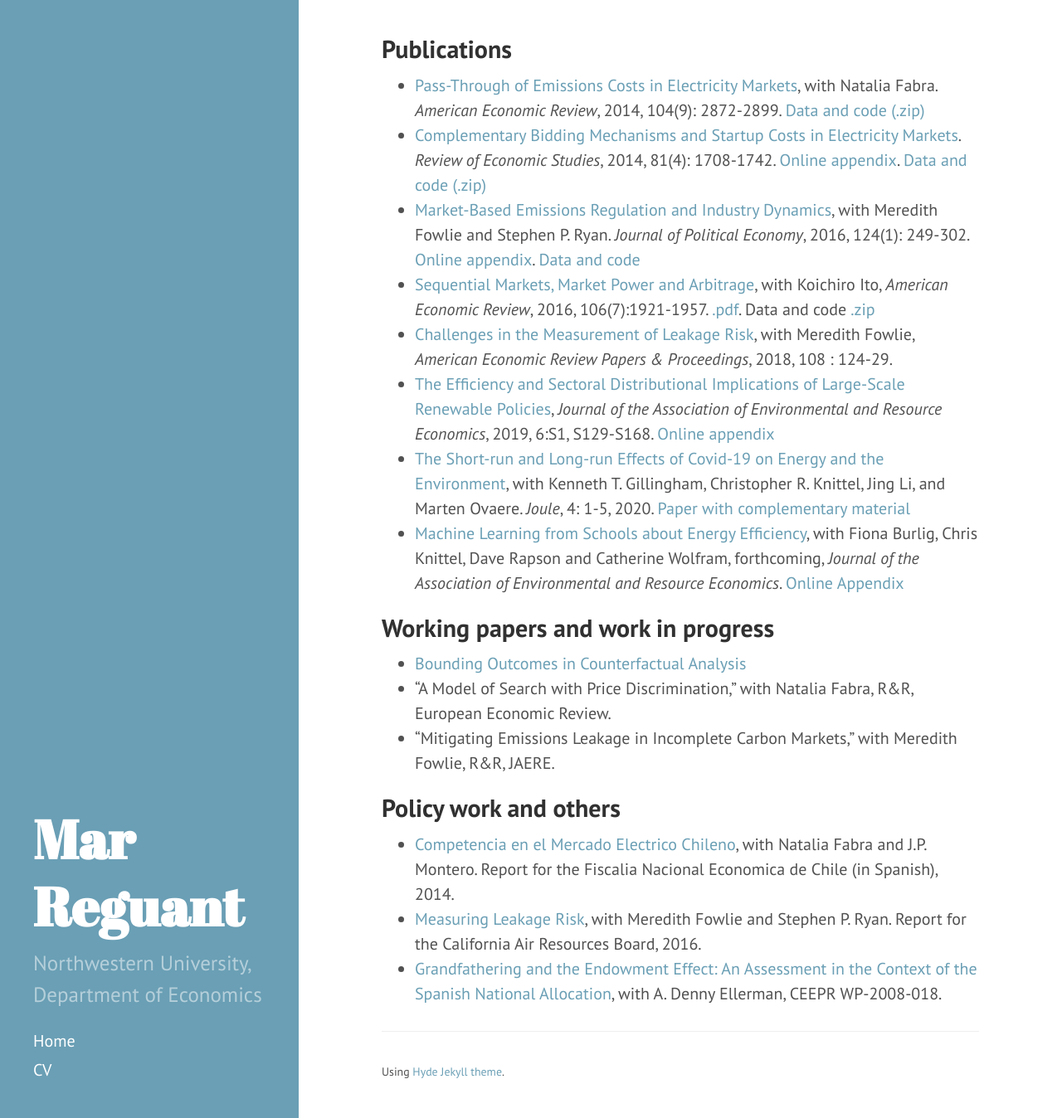
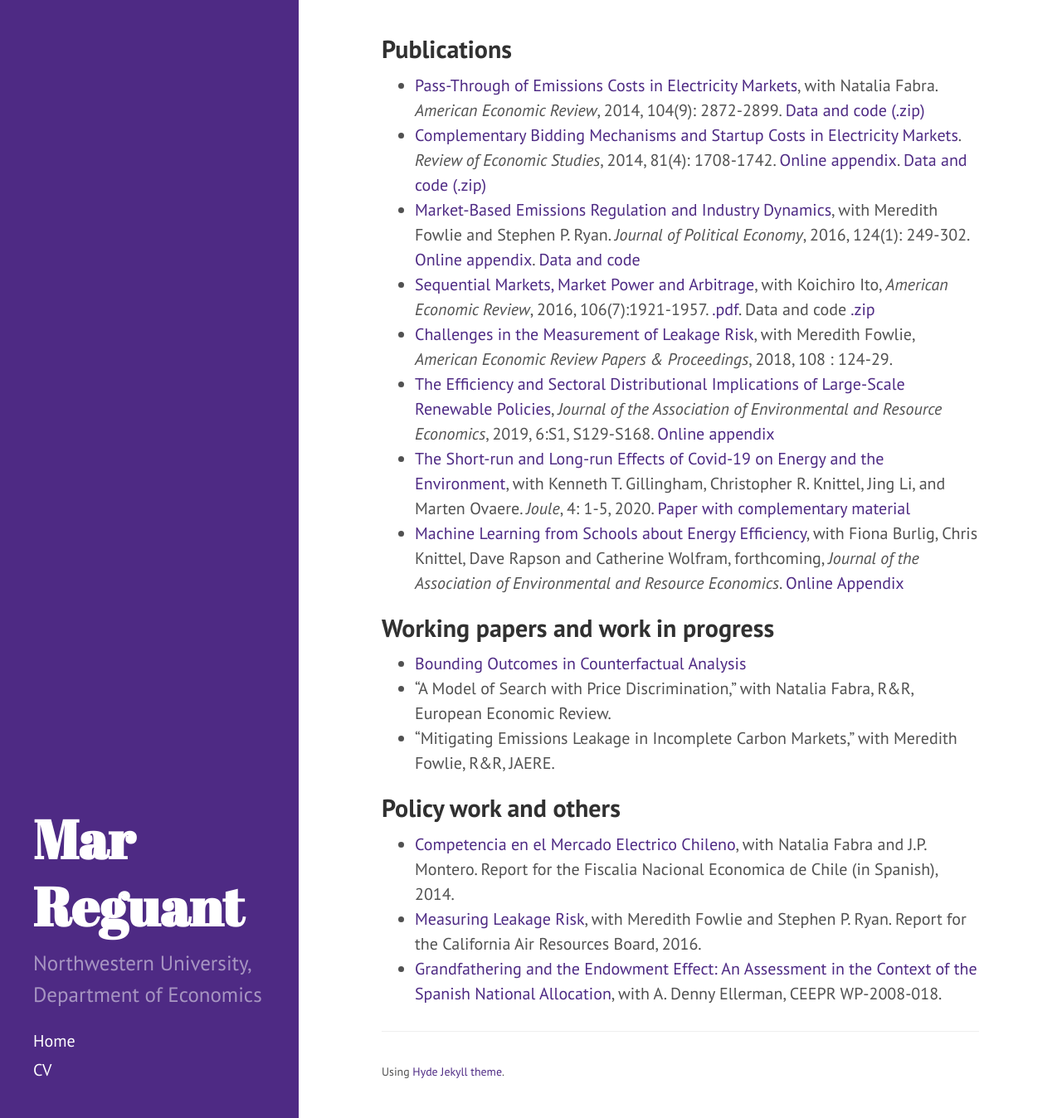
Before and after one commit to mreguant/mreguant.github.io, a Jekyll site: the page built from index.md, in a window 1280 px wide and 1348 px high. Shown: the whole window at 83% size. Built offline with Jekyll 4.4.1, drawn with Linux system fonts in a browser that asks for light colours.

Commit message:
Update default.html

```diff
--- a/_layouts/default.html
+++ b/_layouts/default.html
@@ -3,7 +3,7 @@
 
   {% include head.html %}
 
-  <body class="theme-base-0d">
+  <body class="theme-base-nu">
 
     {% include sidebar.html %}
 
```
